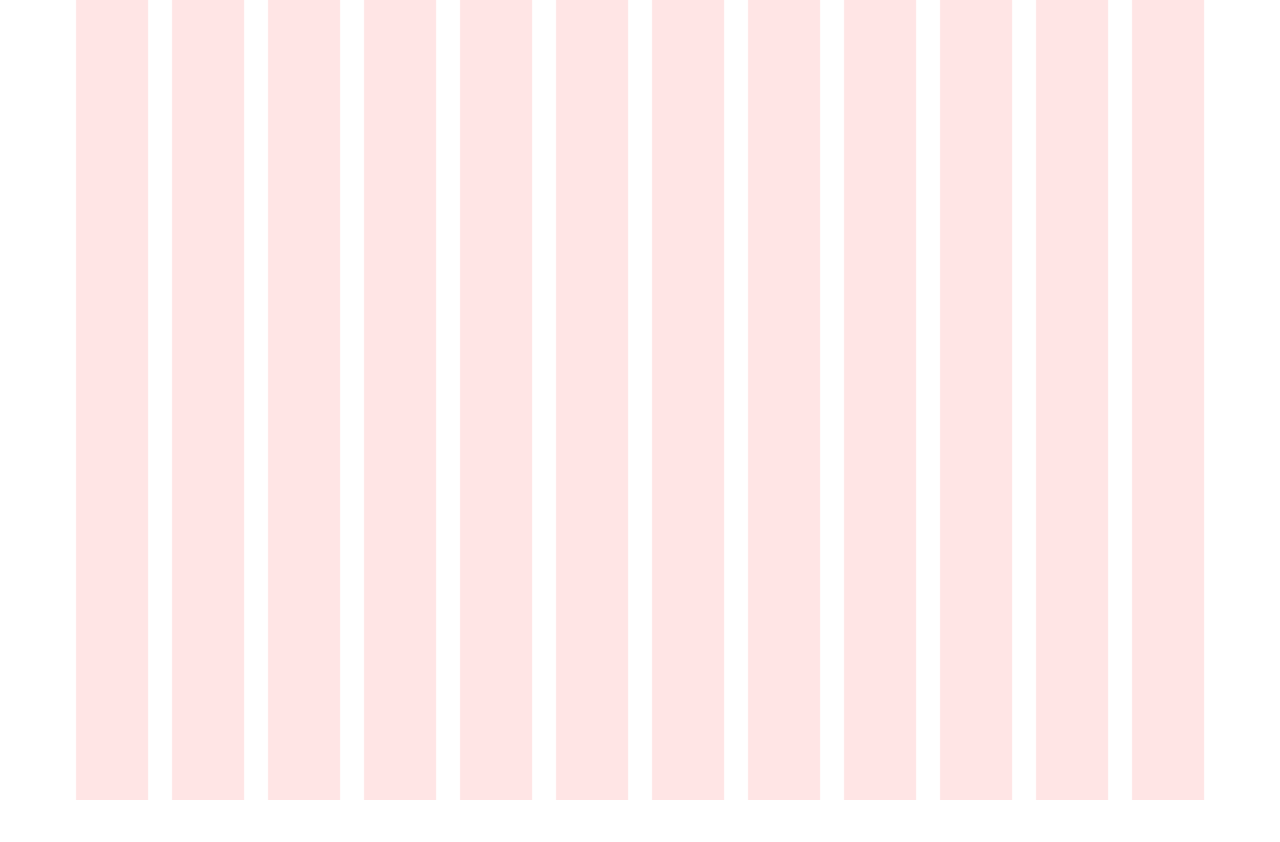
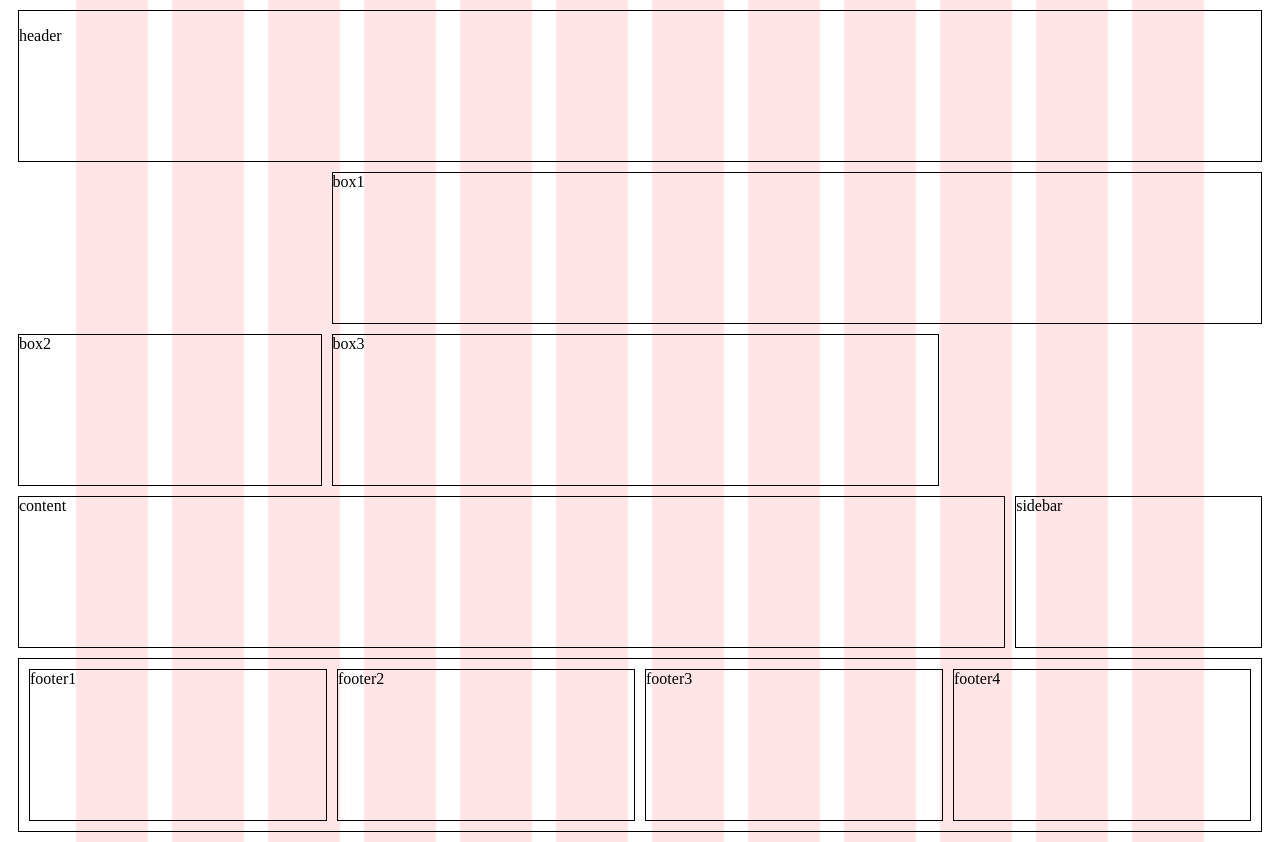
Before and after one commit to shakurmohamoud/CCS-grids-grupparbete, a plain HTML site: page index.html in a window 1280 px wide. Before the commit the page ends 800 px from the top, so only its background shows below. Drawn offline with Linux system fonts and the light colour scheme.

Commit message:
Changed CSS

```diff
--- a/css/style.css
+++ b/css/style.css
@@ -4,3 +4,53 @@ body {
 	background-size: 90%;
 }
 /*************************************************/
+
+.enter {
+	border: solid 1px;
+	display: grid;
+	margin: 10px;
+	min-height: 150px;
+
+
+
+
+}
+
+
+.boxar  {
+
+
+	display: grid;
+	grid-template-columns: 1fr 2fr 1fr;
+	gap: 10px;
+	margin: 10px;
+
+}
+
+.sektion3 {
+	display: grid;
+	grid-template-columns: 4fr 1fr;
+	gap: 10px;
+	margin: 10px;
+}
+
+div {
+	border: 1px solid black;
+	min-height: 150px;
+}
+.footer {
+	display: grid;
+	grid-template-columns: repeat(4, 1fr);
+	gap: 10px;
+	margin: 10px;
+	border: 1px solid black;
+	padding: 10px;
+
+}
+.footer section {
+	border: 1px solid black;
+	min-height: 150px;
+}
+.box1 {
+grid-column-start: 2;grid-column-end: five;grid-row-start;
+}
--- a/index.html
+++ b/index.html
@@ -6,7 +6,34 @@
 	<title>Inlämningsuppgift 1 - Responsive layout</title>
 	<link rel="stylesheet" href="css/style.css">
 </head>
+
 <body>
+<header class="enter">
 
+	<p>header</p>
+
+</header>
+
+<section class="boxar">
+	<div class="box1">box1</div>
+	<div class="box2">box2</div>
+    <div class="box3">box3</div>
+
+</section>
+<section class="sektion3">
+	<div class="content">content</div>
+	<div class="sidebar">sidebar</div>
+
+
+</section>
+<footer class="footer">
+<section class="footer1">footer1</section>
+<section class="footer2">footer2</section>
+<section class="footer3">footer3</section>
+<section class="footer4">footer4</section>
+
+
+
+</footer>
 </body>
 </html>
```
Also changed, not shown: 1 other file.
